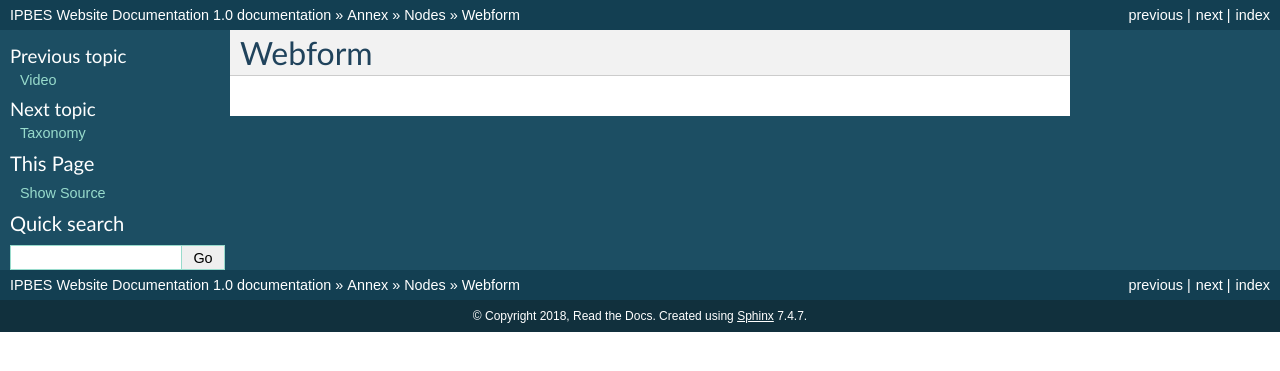
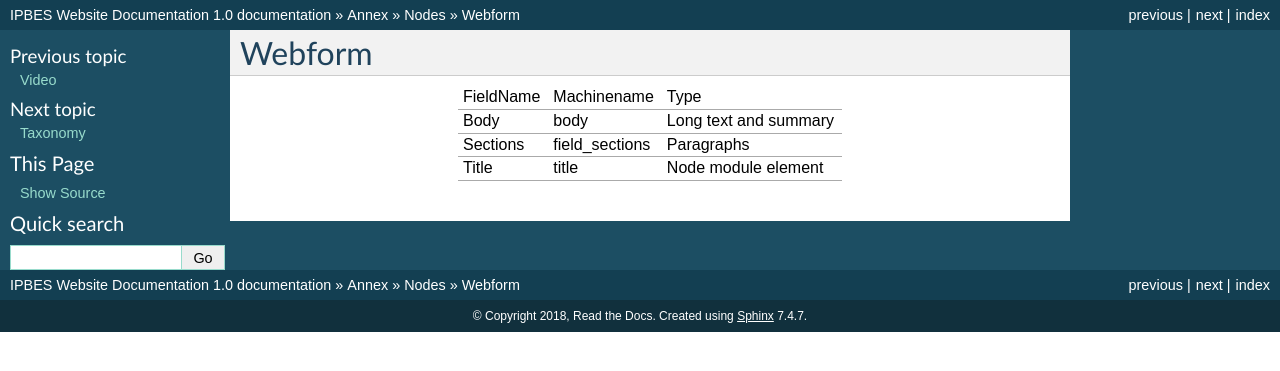
Before and after one commit to ipbes/ipbeswebdocs, a Sphinx documentation site: the page built from docs/annex/nodes/webform.rst, in a window 1280 px wide. Shown: the top 371 px of the page. Built offline with Sphinx 7.4.7, drawn with Linux system fonts in a browser that asks for light colours; pages that are not in the unit, such as notebooks, are missing from menus.

Commit message:
Update webform.rst

```diff
--- a/docs/annex/nodes/webform.rst
+++ b/docs/annex/nodes/webform.rst
@@ -1,2 +1,11 @@
 Webform
 =======
++-----------+----------------+-----------------------+
+| FieldName | Machinename    | Type                  |
++-----------+----------------+-----------------------+
+| Body      | body           | Long text and summary |
++-----------+----------------+-----------------------+
+| Sections  | field_sections | Paragraphs            |
++-----------+----------------+-----------------------+
+| Title     | title          | Node module element   |
++-----------+----------------+-----------------------+
```
